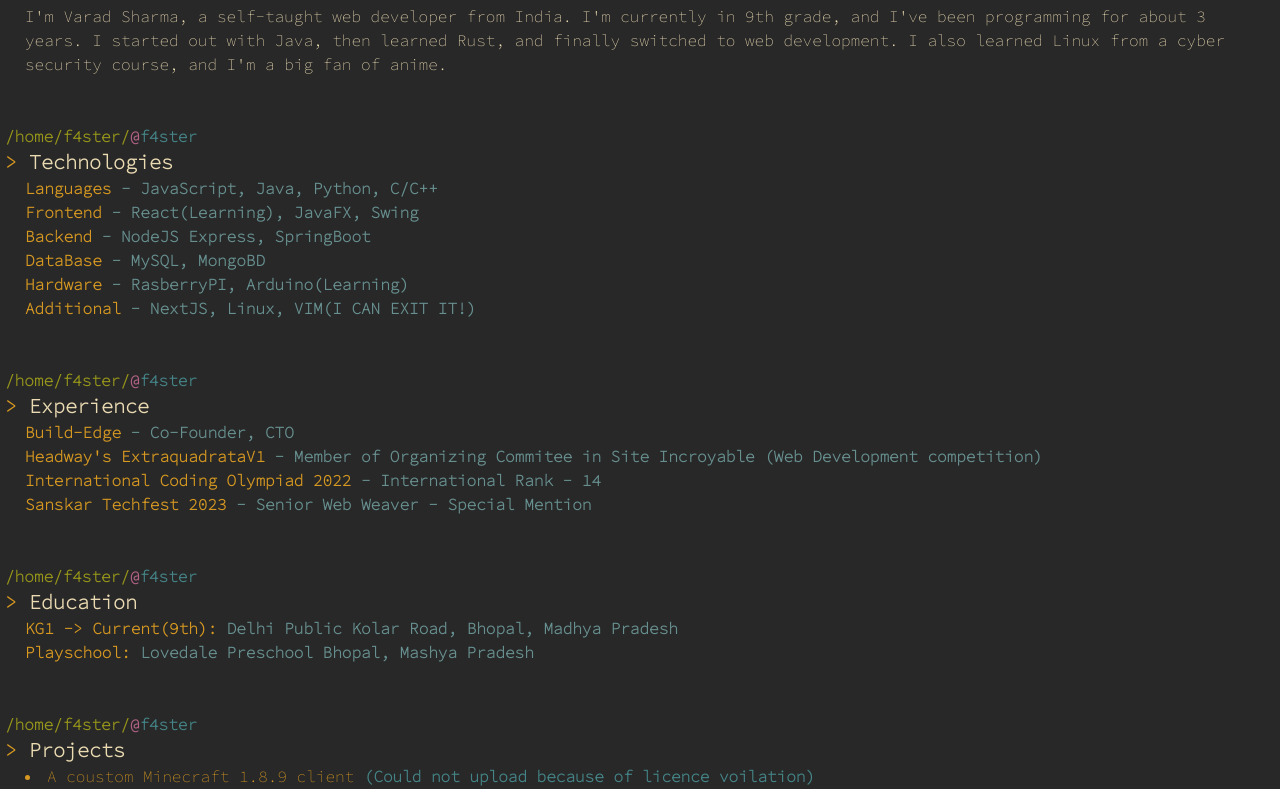
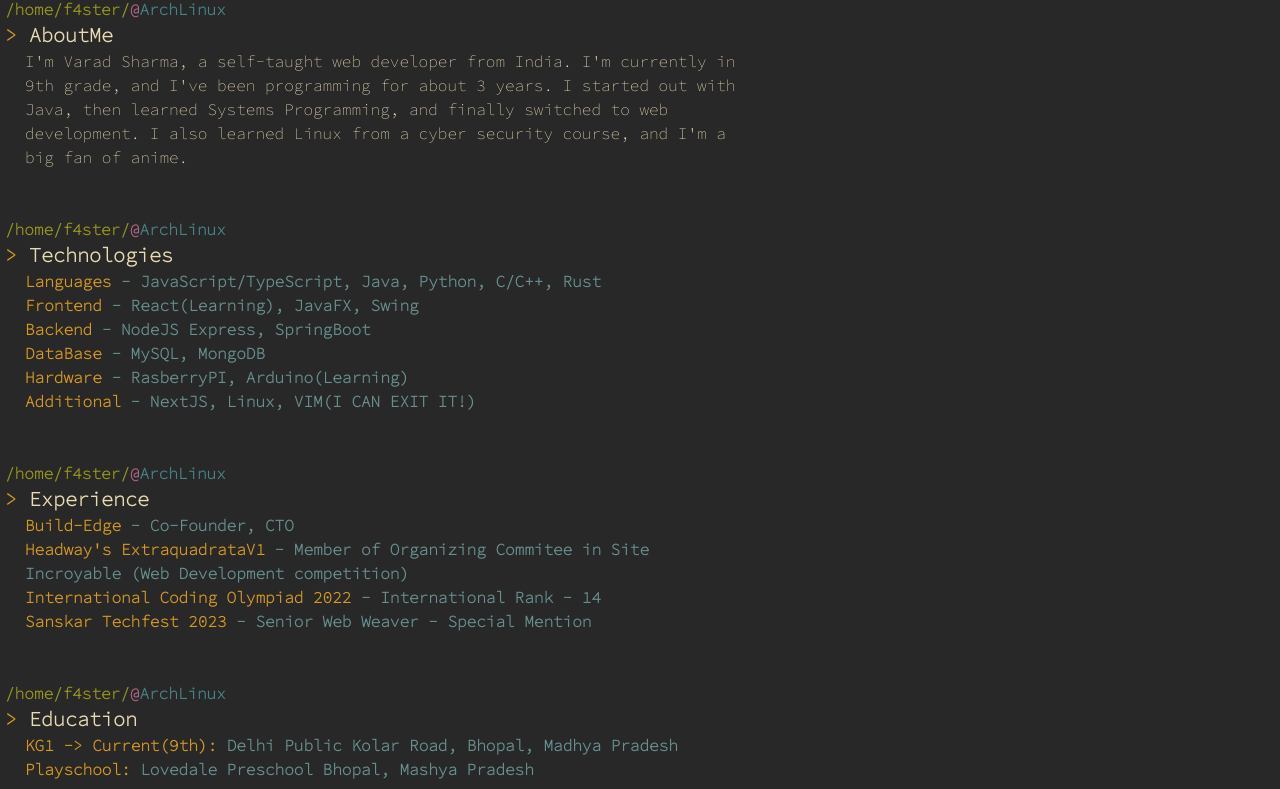
Before and after one commit to Varad-Codes/varadcodes, a React (Vite) app: page / in a window 1280 px wide. Shown: the part 325-1114 px from the top of the page. Built offline with nearby package versions, Linux system fonts and the light colour scheme.

Commit message:
Content Update + Minor Visual Bug Fix On Ultra Wide Screens

```diff
--- a/src/components/AboutMe.jsx
+++ b/src/components/AboutMe.jsx
@@ -6,7 +6,7 @@
         <>
             <Prompt CMD={"AboutMe"} />
             <p className="cmd-output">
-                I'm Varad Sharma, a self-taught web developer from India. I'm currently in 9th grade, and I've been programming for about 3 years. I started out with Java, then learned Rust, and finally switched to web development. I also learned Linux from a cyber security course, and I'm a big fan of anime.
+                I'm Varad Sharma, a self-taught web developer from India. I'm currently in 9th grade, and I've been programming for about 3 years. I started out with Java, then learned Systems Programming, and finally switched to web development. I also learned Linux from a cyber security course, and I'm a big fan of anime.
             </p>
             <br />
             <br />
--- a/src/components/Education.jsx
+++ b/src/components/Education.jsx
@@ -6,10 +6,10 @@
             <Prompt CMD={"Education"}/>
 
             <div>
-                <p className="cmd-output">
+                <h1 className="cmd-output">
                     <p className="text-yellow font-bold">KG1 -{">"} Current(9th): <span className="text-cyan font-bold">Delhi Public Kolar Road, Bhopal, Madhya Pradesh</span></p>
                     <p className="text-yellow font-bold">Playschool: <span className="text-cyan font-bold">Lovedale Preschool Bhopal, Mashya Pradesh</span></p>
-                </p>
+                </h1>
             </div>
 
             <br />
--- a/src/components/Projects.jsx
+++ b/src/components/Projects.jsx
@@ -8,7 +8,7 @@
             <Prompt CMD={"Projects"}/>
             <div>
             <p className="cmd-output text-yellow">
-                <li>A coustom Minecraft 1.8.9 client <span className="text-blue font-bold">(Could not upload because of licence voilation)</span></li>
+                <li>A coustom Minecraft 1.8.9 client <span className="text-blue font-bold">(Could not upload because of licence violation)</span></li>
                 <li>A Simple Encryption System written in C. <span className="text-blue"><a href="https://github.com/Varad-Sharma/SSE_ENCRYPTON" target="_blank" ><GitHub /></a></span></li>
                 <li>A Voice Chatbot for ATOM. A attempt on making a humanoid completely by the students with limited resources. <br /> Showcased at the DPSKolar annual function 2022. <a href="https://github.com/Varad-Codes/ATOM-bot" target="_blank" className="text-blue"><GitHub /></a></li>
             </p>
--- a/src/components/TechStack.jsx
+++ b/src/components/TechStack.jsx
@@ -5,10 +5,10 @@
         <>
             <Prompt CMD={"Technologies"} />
             <ol className="font-bold cmd-output">
-                <li><span className="text-yellow">Languages</span><span className="text-cyan"> - JavaScript, Java, Python, C/C++</span></li>
+                <li><span className="text-yellow">Languages</span><span className="text-cyan"> - JavaScript/TypeScript, Java, Python, C/C++, Rust</span></li>
                 <li><span className="text-yellow">Frontend</span><span className="text-cyan"> - React(Learning), JavaFX, Swing</span></li>
                 <li><span className="text-yellow">Backend</span><span className="text-cyan"> - NodeJS Express, SpringBoot</span></li>
-                <li><span className="text-yellow">DataBase</span><span className="text-cyan"> - MySQL, MongoBD</span></li>
+                <li><span className="text-yellow">DataBase</span><span className="text-cyan"> - MySQL, MongoDB</span></li>
                 <li className="text-cyan"><span className="text-yellow">Hardware</span> - RasberryPI, Arduino(Learning)</li>
                 <li><span className="text-yellow">Additional</span><span className="text-cyan"> - NextJS, Linux, VIM(I CAN EXIT IT!)</span></li>
             </ol>
--- a/src/components/ui/Prompt.jsx
+++ b/src/components/ui/Prompt.jsx
@@ -2,7 +2,7 @@
 const Prompt = ({ CMD }) => {
     return (
         <>
-            <h1 className="font-bold"><span className="text-green">/home/f4ster/</span><span className="text-magenta">@</span><span className="text-blue">f4ster</span></h1>
+            <h1 className="font-bold"><span className="text-green">/home/f4ster/</span><span className="text-magenta">@</span><span className="text-blue">ArchLinux</span></h1>
             <p className="font-bold text-xl"><span className="text-yellow text-xl">&gt;</span> {CMD} </p>
         </>
     );
--- a/src/index.css
+++ b/src/index.css
@@ -53,10 +53,63 @@
 		padding-left: 20px;
 	}
 }
-/* #acii-art{
-  --font-family-sans: 'Fira Code', sans-serif
-} */
 
+@media only screen and (min-width: 1232px){
+	[id=ascii-art] {
+		font-size: 21px;
+	}
+	.cmd-output {
+		margin-right: 40%;
+		padding-right: 25px;
+		padding-left: 20px;
+	}
+}
+
+@media only screen and (min-width: 1611px){
+	[id=ascii-art] {
+		font-size: 22px;
+	}
+	.cmd-output {
+		margin-right: 40%;
+		padding-right: 25px;
+		padding-left: 20px;
+	}
+}
+
+@media only screen and (min-width: 1687px){
+	[id=ascii-art] {
+		font-size: 23px;
+	}
+	.cmd-output {
+		margin-right: 40%;
+		padding-right: 25px;
+		padding-left: 20px;
+	}
+}
+
+
+@media only screen and (min-width: 1763px){
+	[id=ascii-art] {
+		font-size: 24px;
+	}
+	.cmd-output {
+		margin-right: 40%;
+		padding-right: 25px;
+		padding-left: 20px;
+	}
+}
+
+
+@media only screen and (min-width: 1839px){
+	[id=ascii-art] {
+		font-size: 25px;
+	}
+	.cmd-output {
+		margin-right: 40%;
+		padding-right: 25px;
+		padding-left: 20px;
+	}
+}
 
 body::-webkit-scrollbar-track {
 	/* -webkit-box-shadow: inset 0 0 6px rgb(0, 0, 0); */
```
